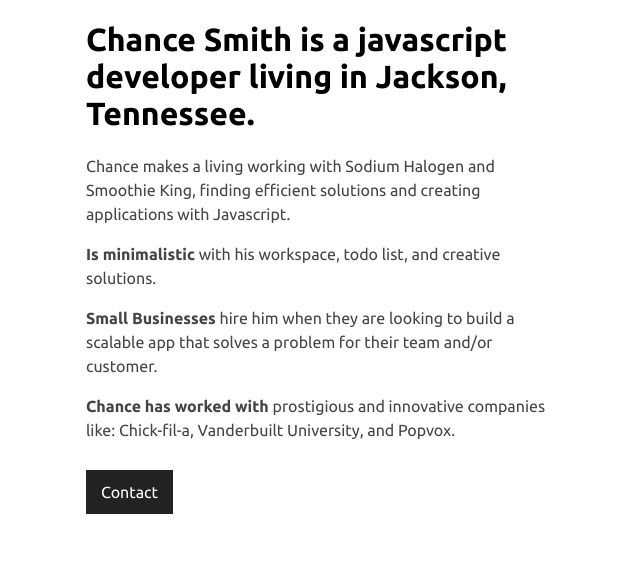
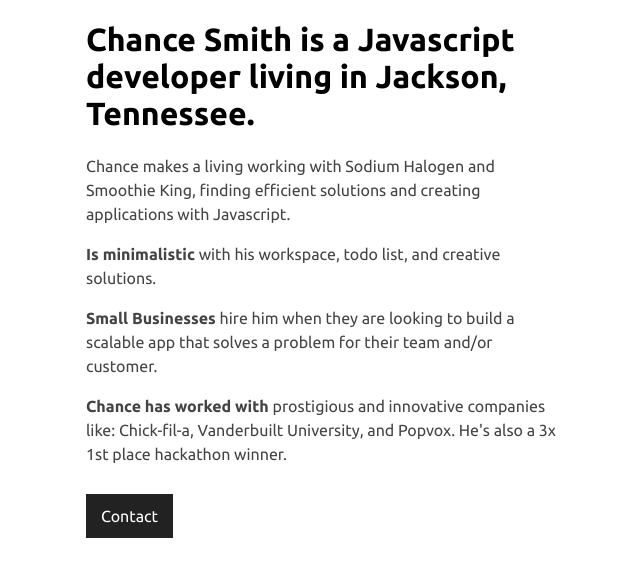
Before and after one commit to chancesmith/simple-personal-page, a plain HTML site: page index.html in a window 1280 px wide. Shown: the part 343-920 px from the top of the page, without its empty margins (319-959 px from the left). Before the commit the page ends 897 px from the top, so only its background shows below. Drawn offline with Linux system fonts and the light colour scheme.

Commit message:
⚡  IMPROVE: small content changes

```diff
--- a/index.html
+++ b/index.html
@@ -10,7 +10,7 @@
 
   <img src="http://sodiumhalogen.com/up_c/chance-hex-pqNppj2q6j.png" alt="">
 
-  <h1>Chance Smith is a javascript developer living in Jackson, Tennessee.</h1>
+  <h1>Chance Smith is a Javascript developer living in Jackson, Tennessee.</h1>
 
   <p>Chance makes a living working with <a href="sodiumhalogen.com">Sodium Halogen</a> and <a href="smoothieking.com">Smoothie King</a>, finding efficient solutions and creating applications with Javascript.</p>
 
@@ -18,7 +18,7 @@
 
   <p><strong>Small Businesses</strong> hire him when they are looking to build a scalable app that solves a problem for their team and/or customer.</p>
 
-  <p><strong>Chance has worked with</strong> prostigious and innovative companies like: Chick-fil-a, Vanderbuilt University, and Popvox.</p>
+  <p><strong>Chance has worked with</strong> prostigious and innovative companies like: Chick-fil-a, Vanderbuilt University, and Popvox. He's also a 3x 1st place hackathon winner.</p>
 
   <p><a href="http://twitter.com/chance_smith" class="button">Contact</a></p>
 
```
